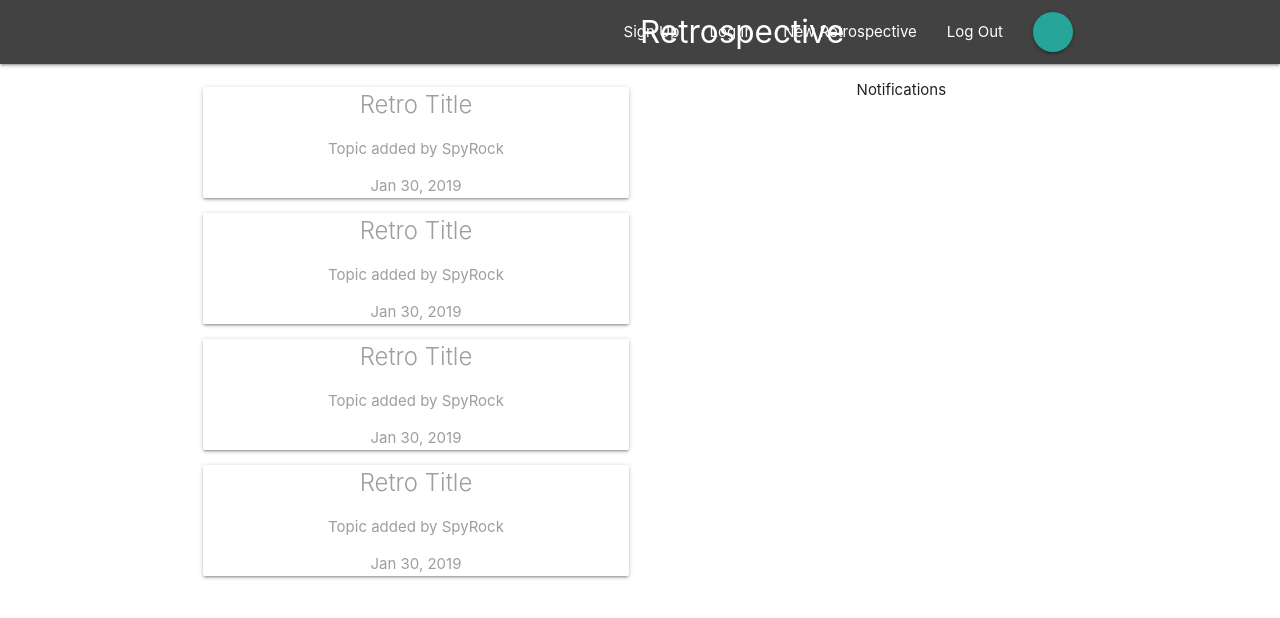
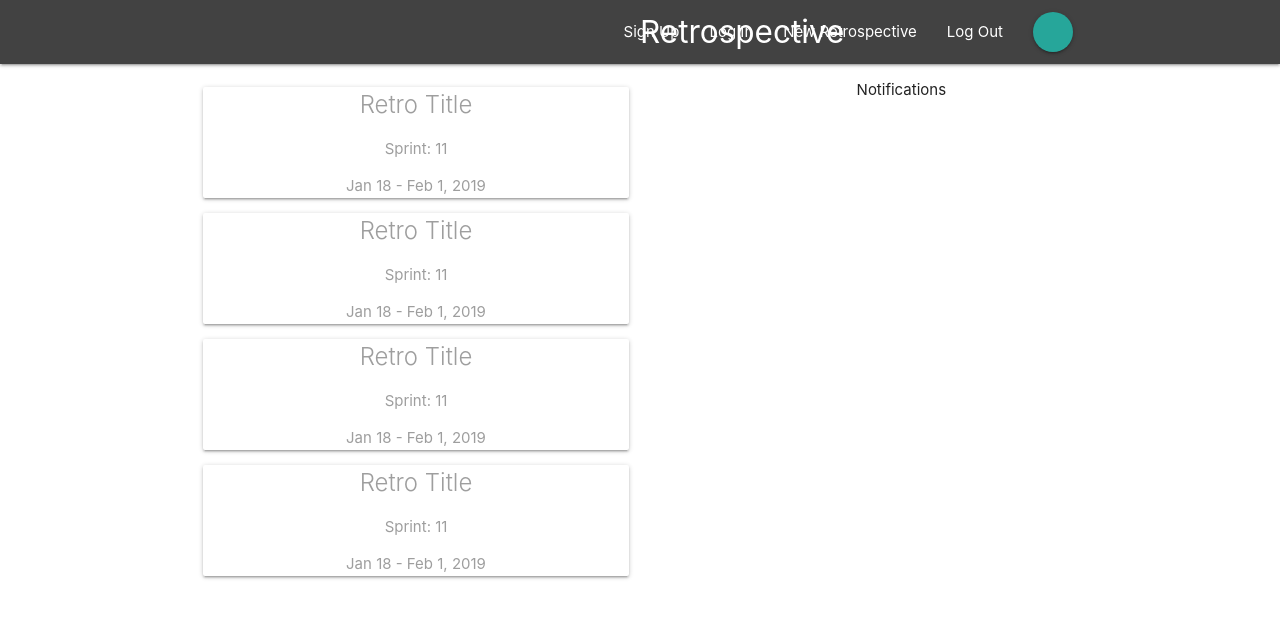
Before and after one commit to SpyRock28/retrospective, a React (Create React App) app: page / in a window 1280 px wide. Shown: the top 618 px of the page. Built offline with nearby package versions, Linux system fonts and the light colour scheme.

Commit message:
Update RetroSummary.js

```diff
--- a/src/components/retros/RetroSummary.js
+++ b/src/components/retros/RetroSummary.js
@@ -5,8 +5,8 @@ const RetroSummary = () => {
     <div className="card z-depth-0 retro-summary">
       <div className="card content grey-text darken-3">
         <span className="card-title">Retro Title</span>
-        <p>Topic added by SpyRock</p>
-        <p className="grey-text">Jan 30, 2019</p>
+        <p>Sprint: 11</p>
+        <p className="grey-text">Jan 18 - Feb 1, 2019</p>
       </div>
     </div>
   )
```
